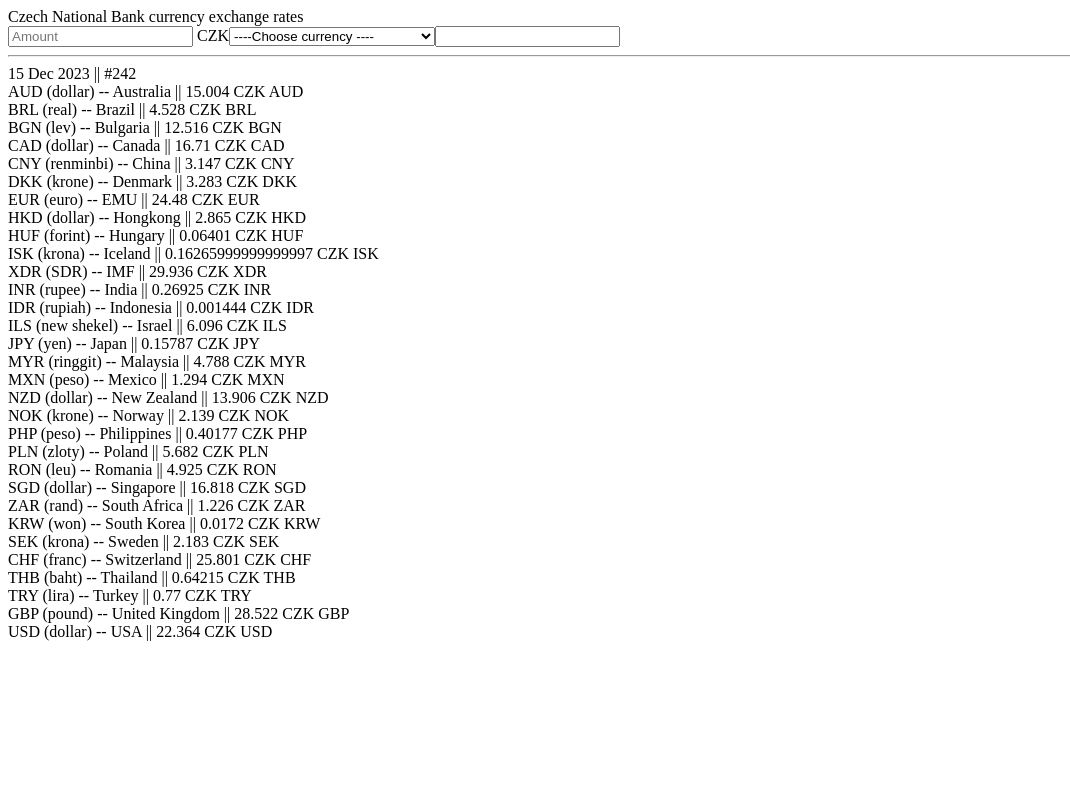
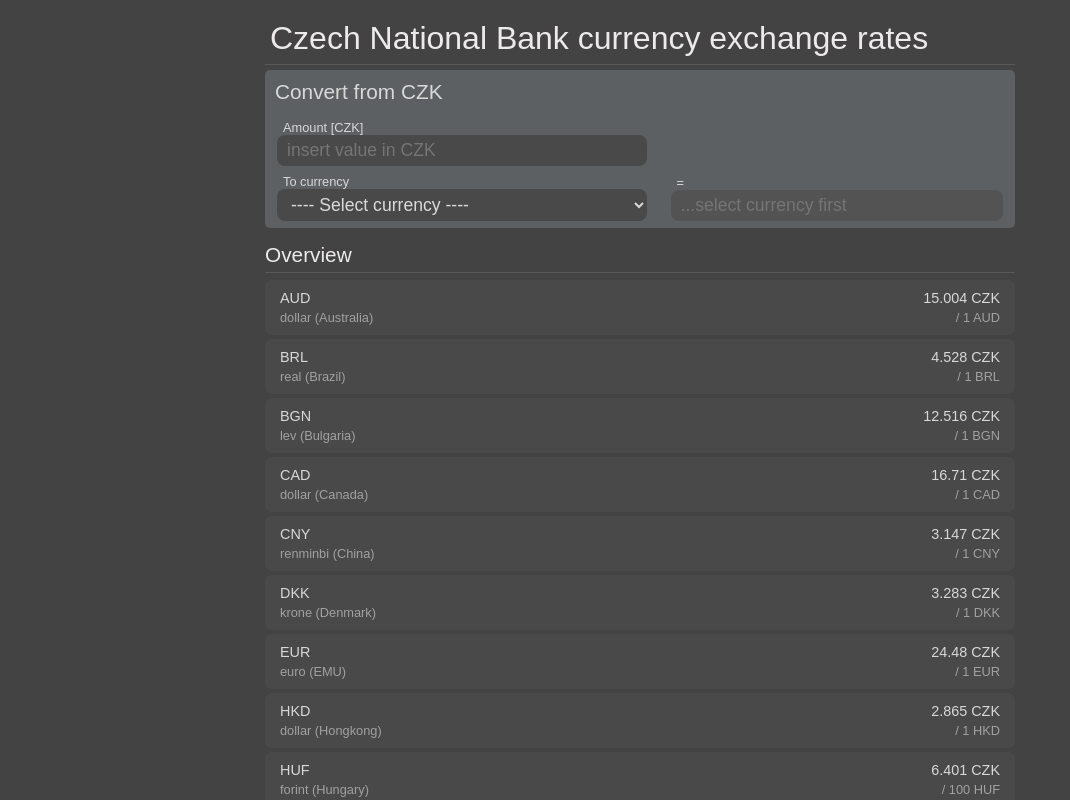
Before and after one commit to stetizu1/task-momence, a React (Create React App) app: page / in a window 1280 px wide. Shown: the top 800 px of the page, without its empty margins (0-1070 px from the left). Built offline with nearby package versions, Linux system fonts and the light colour scheme.

Commit message:
styling and interactivity improvements

```diff
--- a/package.json
+++ b/package.json
@@ -9,6 +9,7 @@
     "react": "^18.2.0",
     "react-dom": "^18.2.0",
     "react-scripts": "^5.0.1",
+    "styled-components": "^6.1.1",
     "typescript": "^4.9.5",
     "web-vitals": "^2.1.4"
   },
@@ -41,6 +42,7 @@
   },
   "devDependencies": {
     "@types/jest": "^27.5.2",
+    "@types/styled-components": "^5.1.34",
     "@typescript-eslint/eslint-plugin": "*",
     "@typescript-eslint/parser": "*",
     "eslint": "^8.56.0",
--- a/public/index.html
+++ b/public/index.html
@@ -15,7 +15,7 @@
     <!--todo-->
     <title>App</title>
   </head>
-  <body>
+  <body style="margin: 0">
     <noscript>You need to enable JavaScript to run this app.</noscript>
     <div id="root"></div>
   </body>
--- a/src/app/App.tsx
+++ b/src/app/App.tsx
@@ -1,8 +1,26 @@
 import { FC } from 'react'
+import { styled } from 'styled-components'
 import { CnbRates } from './modules/currencyRates/CnbRates'
+import { palette } from './styles/palette'
 
 export const App: FC = () => {
   return (
-    <CnbRates />
+    <Page>
+      <CnbRates />
+    </Page>
   )
 }
+
+const Page = styled.div`
+  background-color: ${palette.background};
+  margin: 0;
+  padding: 8px;
+  min-height: 100vh;
+  color: ${palette.textColor};
+  font-family: sans-serif;
+  display: flex;
+    justify-content: center;
+  & div {
+    max-width: 760px;
+  }
+`
--- /dev/null
+++ b/src/app/components/form.tsx
@@ -0,0 +1,51 @@
+import { styled } from 'styled-components'
+import { fontSize } from '../styles/fontSize'
+import { palette } from '../styles/palette'
+
+export const StyledInput = styled.input`
+  padding: 5px 10px;
+  margin: 2px;
+  width: calc(100% - 4px);
+  color: ${palette.input.textColor};
+  background-color: ${palette.input.backgroundColor};
+  border: 0;
+  border-radius: 8px;
+  font-size: ${fontSize.input};
+  box-sizing: border-box;
+  &::-webkit-inner-spin-button {
+    -webkit-appearance: none;
+    margin: 0;
+  }
+  &:focus {
+    outline: 1px solid ${palette.input.focusOutlineColor};
+  }
+  &:read-only {
+    background-color: ${palette.input.disabledBackgroundColor};
+  }
+  &:read-only:focus {
+    outline: none;
+  }
+`
+
+export const StyledSelect = styled.select`
+  padding: 5px 10px;
+  margin: 2px;
+  width: calc(100% - 4px);
+  color: ${palette.input.textColor};
+  background-color: ${palette.input.backgroundColor};
+  border: 0;
+  border-radius: 8px;
+  font-size: ${fontSize.input};
+  &:focus {
+    outline: 1px solid ${palette.input.focusOutlineColor};
+  }
+  &:focus > option:checked {
+    background: ${palette.input.selectedOptionBackgroundColor} !important;
+  }
+`
+
+export const StyledLabel = styled.label`
+    font-size: ${fontSize.label};
+    margin: 6px 8px -2px;
+color: ${palette.input.labelTextColor};
+`
--- a/src/app/modules/currencyRates/CnbRates.tsx
+++ b/src/app/modules/currencyRates/CnbRates.tsx
@@ -1,28 +1,62 @@
 import { FC, useState } from 'react'
-import { FetchingComponent } from '../../components/FetchingComponent'
+import { styled } from 'styled-components'
+import { FetchingComponent } from '../../components/hoc/FetchingComponent'
+import { palette } from '../../styles/palette'
 import { ExchangeRatesData } from '../../types/ExchangeRatesData'
 import { CurrencyDataDisplay } from './components/CurrencyDataDisplay'
-import { CurrencyToCzkConverter } from './components/CurrencyToCzkConverter'
+import { CzkToCurrencyConverter } from './components/CzkToCurrencyConverter'
 import { fetchCnbData } from './helpers'
 
 type CnbRatesComponentProps = {
   data: ExchangeRatesData
 }
-const CnbRatesComponent: FC<CnbRatesComponentProps> = ({ data }) => (
+
+export const notSelected = 'notSelected'
+const CnbRatesComponent: FC<CnbRatesComponentProps> = ({ data }) => {
+  const [selectedCurrency, setSelectedCurrency] = useState<string>(notSelected)
+  return (
     <>
-    Czech National Bank currency exchange rates
-    <CurrencyToCzkConverter data={data} />
-    <hr />
-    <CurrencyDataDisplay data={data} />
+      <CzkToCurrencyConverter
+        data={data}
+        selectedCurrency={selectedCurrency}
+        setSelectedCurrency={setSelectedCurrency}
+      />
+      <CurrencyDataDisplay data={data} selectedCurrency={selectedCurrency} setSelectedCurrency={setSelectedCurrency} />
+      <Footer>
+        <div>{data.revision.date}</div>
+        <div>(#{data.revision.revisionId})</div>
+      </Footer>
     </>
   )
+}
 
 export const CnbRates: FC = () => {
   const [cnbData, setCnbData] = useState<ExchangeRatesData>()
 
   return (
+    <div>
+      <Header>Czech National Bank currency exchange rates</Header>
       <FetchingComponent fetch={fetchCnbData} setData={setCnbData}>
         {cnbData ? <CnbRatesComponent data={cnbData} /> : null}
       </FetchingComponent>
+    </div>
   )
 }
+
+const Header = styled.div`
+  font-size: 2em;
+  padding: 7px 5px;
+  border-bottom: 1px solid ${palette.border};
+  margin: 5px;
+`
+
+const Footer = styled.div`
+  font-size: 0.8em;
+  padding: 2px 5px;
+  color: ${palette.dimmedText};
+  display: flex;
+  justify-content: flex-end;
+  & div {
+    padding-left: 5px;
+  }
+`
--- a/src/app/modules/currencyRates/components/CurrencyDataDisplay.tsx
+++ b/src/app/modules/currencyRates/components/CurrencyDataDisplay.tsx
@@ -1,18 +1,85 @@
-import { FC } from 'react'
+import { Dispatch, FC } from 'react'
+import { styled } from 'styled-components'
+import { fontSize } from '../../../styles/fontSize'
+import { palette } from '../../../styles/palette'
 import { ExchangeRatesData } from '../../../types/ExchangeRatesData'
 
-type CurrencyDataDisplayProps = { data: ExchangeRatesData }
-export const CurrencyDataDisplay: FC<CurrencyDataDisplayProps> = ({ data }) => {
+type CurrencyDataDisplayProps = {
+  data: ExchangeRatesData
+  selectedCurrency: string
+  setSelectedCurrency: Dispatch<string>
+}
+
+const selectedClassName = 'selected'
+
+export const CurrencyDataDisplay: FC<CurrencyDataDisplayProps> = ({ data, selectedCurrency, setSelectedCurrency }) => {
   return (
-    <>
-      {data.revision.date} || #{data.revision.revisionId}
+    <List>
+      <ListHeader>Overview</ListHeader>
       {Object.entries(data.currencyData).map(([key, value]) => {
         return (
-          <div key={key}>
-            {key} ({value.currency}) -- {value.country} || {value.rate / value.amount} CZK {key}
-          </div>
+          <Item
+            key={key}
+            onClick={() => setSelectedCurrency(key)}
+            className={selectedCurrency === key ? selectedClassName : ''}
+          >
+            <div>
+              <FirstLine>{key}</FirstLine>
+              <SecondLine>{`${value.currency} (${value.country})`}</SecondLine>
+            </div>
+            <div>
+              <FirstLine>{`${value.rate} CZK`}</FirstLine>
+              <SecondLine>
+                / {value.amount} {key}
+              </SecondLine>
+            </div>
+          </Item>
         )
       })}
-    </>
+    </List>
   )
 }
+
+const List = styled.div`
+  display: flex;
+  flex-direction: column;
+  padding: 5px;
+`
+
+const ListHeader = styled.div`
+  font-size: ${fontSize.subHeader};
+  padding: 5px 0;
+  border-bottom: 1px solid ${palette.border};
+  margin-bottom: 5px;
+`
+
+const Item = styled.div`
+  background-color: ${palette.input.backgroundColor};
+  padding: 10px 5px;
+  margin: 2px 0;
+  border-radius: 7px;
+  display: flex;
+  justify-content: space-between;
+  & div {
+    padding: 0 5px;
+  }
+  &.${selectedClassName} {
+    background-color: ${palette.selectedBackground};
+  }
+  & *:last-child {
+    display: flex;
+    flex-direction: column;
+    align-items: flex-end;
+  }
+`
+
+const FirstLine = styled.div`
+  font-size: 0.9em;
+  color: ${palette.input.labelTextColor};
+  margin-bottom: 4px;
+`
+
+const SecondLine = styled.div`
+  font-size: 0.8em;
+  color: ${palette.dimmedText};
+`
--- a/src/app/modules/currencyRates/components/CurrencyToCzkConverter.tsx
+++ /dev/null
@@ -1,37 +0,0 @@
-import { FC, useCallback, useState } from 'react'
-import { ExchangeRatesData } from '../../../types/ExchangeRatesData'
-import { convertFromCurrency } from '../helpers'
-
-type CurrencyToCzkConverterProps = {
-  data: ExchangeRatesData
-}
-
-const notSelected = 'notSelected'
-
-export const CurrencyToCzkConverter: FC<CurrencyToCzkConverterProps> = ({ data }) => {
-  const [amount, setAmount] = useState<string>()
-  const [selectedCurrency, setSelectedCurrency] = useState<string>(notSelected)
-
-  const getCzkValue = useCallback((): string => {
-    if (!amount || !selectedCurrency) return ''
-    const selectedCurrencyData = data.currencyData[selectedCurrency]
-    return selectedCurrencyData ? convertFromCurrency(Number(amount), selectedCurrencyData).toFixed(3) : ''
-  }, [data, amount, selectedCurrency])
-
-  return (
-    <div>
-      <input type="number" value={amount} onChange={(v) => setAmount(v.target.value)} placeholder={'Amount'} /> CZK
-      <select defaultValue={selectedCurrency} onChange={(event) => setSelectedCurrency(event.target.value)}>
-        <option key="empty" value={notSelected}>
-          ----Choose currency ----
-        </option>
-        {Object.entries(data.currencyData).map(([key, currencyData]) => (
-          <option key={key} value={key}>
-            {key} ({currencyData.currency} / {currencyData.country})
-          </option>
-        ))}
-      </select>
-      <input value={getCzkValue()} readOnly />
-    </div>
-  )
-}
--- /dev/null
+++ b/src/app/modules/currencyRates/components/CzkToCurrencyConverter.tsx
@@ -0,0 +1,92 @@
+import { Dispatch, FC, useCallback, useState } from 'react'
+import { styled } from 'styled-components'
+import { StyledInput, StyledLabel, StyledSelect } from '../../../components/form'
+import { fontSize } from '../../../styles/fontSize'
+import { palette } from '../../../styles/palette'
+import { ExchangeRatesData } from '../../../types/ExchangeRatesData'
+import { convertFromCzk } from '../helpers'
+
+type CurrencyToCzkConverterProps = {
+  data: ExchangeRatesData
+  selectedCurrency: string
+  setSelectedCurrency: Dispatch<string>
+}
+
+const notSelected = 'notSelected'
+
+export const CzkToCurrencyConverter: FC<CurrencyToCzkConverterProps> = ({
+  data,
+  selectedCurrency,
+  setSelectedCurrency,
+}) => {
+  const [amount, setAmount] = useState<string>()
+
+  const getValue = useCallback((): string => {
+    if (!amount || !selectedCurrency) return ''
+    const selectedCurrencyData = data.currencyData[selectedCurrency]
+    return selectedCurrencyData
+      ? `${convertFromCzk(Number(amount), selectedCurrencyData).toFixed(3)} ${selectedCurrency}`
+      : ''
+  }, [data, amount, selectedCurrency])
+
+  return (
+    <MainContainer>
+      <Header>Convert from CZK</Header>
+      <Column>
+        <StyledLabel>Amount [CZK]</StyledLabel>
+        <StyledInput
+          type="number"
+          value={amount}
+          onChange={(v) => setAmount(v.target.value)}
+          placeholder={'insert value in CZK'}
+        />
+        <StyledLabel>To currency</StyledLabel>
+        <StyledSelect value={selectedCurrency} onChange={(event) => setSelectedCurrency(event.target.value)}>
+          <option key="empty" value={notSelected}>
+            ---- Select currency ----
+          </option>
+          {Object.entries(data.currencyData).map(([key, currencyData]) => (
+            <option key={key} value={key}>
+              {key} ({currencyData.currency} / {currencyData.country})
+            </option>
+          ))}
+        </StyledSelect>
+      </Column>
+      <Column>
+        <StyledLabel>=</StyledLabel>
+        <StyledInput
+          placeholder={selectedCurrency === notSelected ? '...select currency first' : `0.000 ${selectedCurrency}`}
+          value={getValue()}
+          readOnly
+        />
+      </Column>
+    </MainContainer>
+  )
+}
+
+const Header = styled.div`
+  width: 100%;
+  padding: 10px 10px 0;
+  text-align: left;
+  font-size: ${fontSize.subHeader};
+  color: ${palette.input.labelTextColor};
+`
+
+const MainContainer = styled.div`
+  display: flex;
+  flex-wrap: wrap;
+  background-color: #5d6062;
+  justify-content: space-between;
+  margin: 5px;
+  border-radius: 5px;
+`
+
+const Column = styled.div`
+  flex-grow: 1;
+  display: flex;
+  flex-direction: column;
+  justify-content: flex-end;
+  align-items: flex-start;
+  padding: 10px 10px 5px;
+  box-sizing: border-box;
+`
--- a/src/app/modules/currencyRates/helpers.ts
+++ b/src/app/modules/currencyRates/helpers.ts
@@ -40,5 +40,5 @@
 `)
 }
 
-export const convertFromCurrency = (amount: number, currencyData: CurrencyData) =>
-  (currencyData.amount * amount) / currencyData.rate
+export const convertFromCzk = (amount: number, currencyData: CurrencyData) =>
+  (amount / currencyData.rate) * currencyData.amount
--- /dev/null
+++ b/src/app/styles/fontSize.ts
@@ -0,0 +1,5 @@
+export const fontSize = {
+  subHeader: '1.3em',
+  input: '1.1em',
+  label: '0.8em',
+} as const
--- /dev/null
+++ b/src/app/styles/palette.ts
@@ -0,0 +1,15 @@
+export const palette = {
+  background: '#444343',
+  textColor: '#eceaea',
+  input: {
+    textColor: '#dadada',
+    labelTextColor: '#d8d8d8',
+    focusOutlineColor: '#8f8484',
+    backgroundColor: '#494949',
+    disabledBackgroundColor: '#545353',
+    selectedOptionBackgroundColor: '#595858',
+  },
+  border: '#595858',
+  selectedBackground: '#595858',
+  dimmedText: '#a1a1a1',
+} as const
```
Also changed, not shown: src/app/components/hoc/FetchingComponent.tsx (renamed from src/app/components/FetchingComponent.tsx), 1 other file (tests, documents, lock files or other folders). Lines whose indentation alone changed are shown as unchanged.
